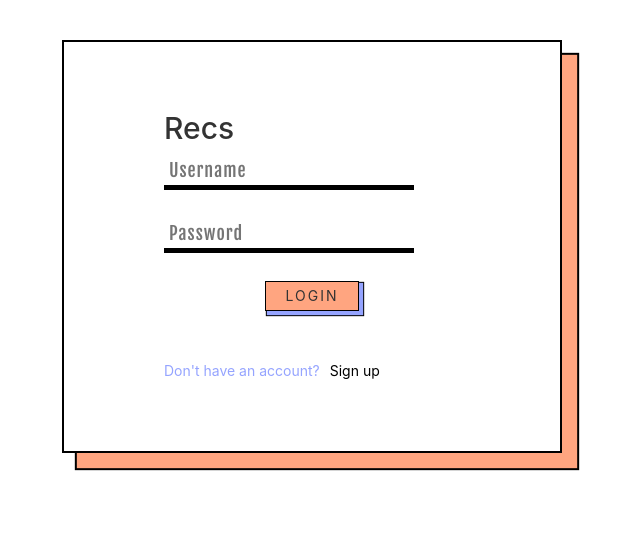
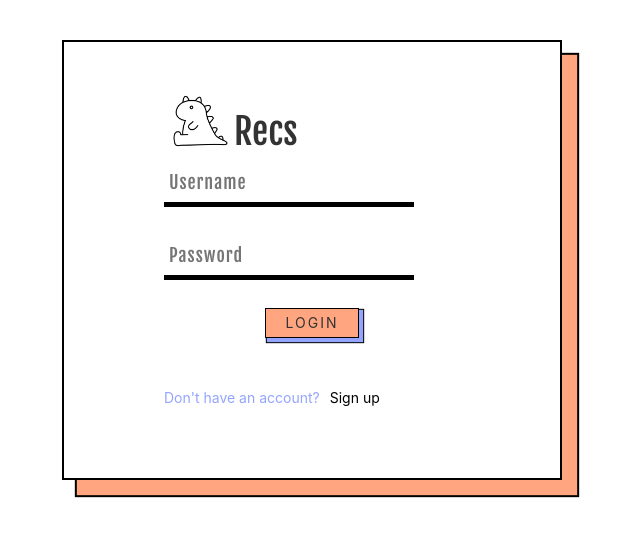
Before and after one commit to amandasakuma/Recs, a React (Create React App) app in the folder client/: page /login in a window 1280 px wide. Shown: the top 536 px of the page, without its empty margins (328-968 px from the left). Built offline with nearby package versions, Linux system fonts and the light colour scheme; no server answers.

Commit message:
debugging

```diff
--- a/client/src/App.js
+++ b/client/src/App.js
@@ -8,17 +8,11 @@ import Profile from "./Components/ProfilePages/Profile";
 import RecCard from "./Components/RecCard";
 import TagsContainer from "./Components/TagsContainer";
 
-
-
-
 function App() {
   const [posts, setPosts] = useState([])
   const [user, setUser] = useState("")
   const [loggedInUser, setLoggedInUser] = useState('')
-  const [liked, setLiked] = useState(false);
   const token = localStorage.getItem('token')
-  const [filteredPosts, setFilteredPosts] = useState("")
-  const [followFeed, setFollowFeed] = useState("")
 
 
   useEffect(() => {
@@ -106,17 +100,6 @@ let productsTag = posts.filter((post) => {
             posts={posts}
             loggedInUser={loggedInUser}/>}
           />
-
-          {/* <Route path="/tags/following"
-          element={<TagsContainer
-            tagFeed={followFeed}
-            posts={posts}
-            loggedInUser={loggedInUser}/>}
-          /> */}
-
-
-
-
         <Route path=":id" element= {<RecCard/>} />
         <Route path="/header" element= {location.pathname !== '/login' ? <Header user={user} setUser={setUser}/> :null} />
         <Route path={"/profile/:username/*"} element={<Profile posts={posts} loggedInUser={loggedInUser}/>} />
--- a/client/src/Components/CardEditor.js
+++ b/client/src/Components/CardEditor.js
@@ -14,7 +14,7 @@ export default function CardEditor({user}) {
     photo: "",
     tags: ""
   }
-    // const ref = useRef(null);
+
   let navigate = useNavigate();
 
   const [newPost, setNewPost] = useState(initialForm)
--- a/client/src/Components/LoginFlow/Header.js
+++ b/client/src/Components/LoginFlow/Header.js
@@ -1,8 +1,6 @@
 import React, {Fragment} from 'react'
 import {  NavLink, useParams, Link } from "react-router-dom"
 import logo from './logo.png'
-// import { Dropdown, Image } from 'semantic-ui-react'
-
 import MenuItem from 'react-bootstrap-dropdown-menu/dist/MenuItem';
 import DropdownMenu from 'react-bootstrap-dropdown-menu/dist/DropdownMenu';
 
@@ -43,11 +41,11 @@ console.log(user)
 
             <div className='menu'>
                 <DropdownMenu userName={user.username} position='left' triggerType='image' trigger={user.profile_pic}>
-                    <MenuItem text="Profile" location={`/profile/${user.id}/posts`}/>
+                    <MenuItem text="Profile" location={`/profile/${user.username}/posts`}/>
                     <MenuItem text="Your Recs" location={`/profile/${user.username}/posts`}/>
                     <MenuItem text="Saved Recs" location="/profile/me/posts"/>
                     <MenuItem type='separator' />
-                    <MenuItem text="Edit Profile" location={`/profile/${user.id}/about`}/>
+                    <MenuItem text="Edit Profile" location={`/profile/${user.username}/about`}/>
                     <MenuItem text="Logout" onClick = {handleLogout} />
                 </DropdownMenu>
             </div>
--- a/client/src/Components/LoginFlow/LoginForm.js
+++ b/client/src/Components/LoginFlow/LoginForm.js
@@ -1,5 +1,6 @@
 import React, {useState} from 'react'
 import { useNavigate } from "react-router-dom"
+import logo from './logo.png'
 
 export default function LoginForm({user, setUser}) {
 
@@ -38,9 +39,8 @@ export default function LoginForm({user, setUser}) {
 
   return (
    <form className="login-form" onSubmit = {handleLogin}>
-      {/* <img className="login-logo" src={logo} /> */}
-      <h2>Recs</h2>
-      {/* <label htmlFor="username">Username</label> */}
+      <img className="login-logo" src={logo} />
+      <h2 className='login-logo-h2' >Recs</h2>
       <input
         type="text"
         name="username"
@@ -48,7 +48,6 @@ export default function LoginForm({user, setUser}) {
         value={formData.username}
         onChange={handleChange}
       />
-      {/* <label htmlFor="password">Password</label> */}
       <input
         type="password"
         name="password"
--- a/client/src/Components/LoginFlow/SignupForm.js
+++ b/client/src/Components/LoginFlow/SignupForm.js
@@ -1,5 +1,6 @@
 import React, {useState} from 'react'
 import {useNavigate} from "react-router-dom"
+import logo from './logo.png'
 
 export default function SignupForm() {
   const intialForm = {
@@ -42,8 +43,8 @@ export default function SignupForm() {
 
   return (
     <form className="login-form" onSubmit={handleSignup}>
-      {/* <img className="login-logo" src={logo} /> */}
-      <h2>Recs</h2>
+      <img className="login-logo" src={logo} />
+      <h2 className="login-logo-h2">Recs</h2>
         {/* <label> Username </label> */}
             <input
                 type='text'
--- a/client/src/Components/ProfilePages/ProfileCard.js
+++ b/client/src/Components/ProfilePages/ProfileCard.js
@@ -104,6 +104,14 @@ export default function ProfileCard({post, user, loggedInUser}) {
 
               <input
                 type='text'
+                name='photo'
+                placeholder='photo'
+                defaultValue={photo}
+                onChange={handleEdit}
+            />
+
+              <input
+                type='text'
                 name='tags'
                 placeholder='tags'
                 defaultValue={tags}
--- a/client/src/Components/ProfilePages/ProfileNav.js
+++ b/client/src/Components/ProfilePages/ProfileNav.js
@@ -95,8 +95,8 @@ export default function ProfileNav({user, loggedInUser, params}) {
             }
             </> : null} */}
       <nav className='profile-nav'>
-          <Link to={`/profile/${user.id}/posts`}>Posts</Link>
-          <Link to={`/profile/${user.id}/about`}>About</Link>
+          <Link to={`/profile/${user.username}/posts`}>Posts</Link>
+          <Link to={`/profile/${user.username}/about`}>About</Link>
 
       </nav>
 <Outlet />
--- a/client/src/Components/RecCard.js
+++ b/client/src/Components/RecCard.js
@@ -48,7 +48,7 @@ export default function RecCard({post, loggedInUser, onLike, getLikes}) {
             <h2 id="card-hed">{hed}</h2>
 
             <p>{dek}</p>
-            <Link to={`/profile/${user.id}/posts`}>
+            <Link to={`/profile/${user.username}/posts`}>
               <img className="avatar" src={user.profile_pic} />
               <span>{user.username}</span>
             </Link>
--- a/client/src/index.css
+++ b/client/src/index.css
@@ -48,6 +48,18 @@ code {
   padding: 10px;
   border: 2px solid;
   box-shadow: 10px 10px 1px #ffa580, 10px 10px 1px 2px rgba(0,0,0,1);
+}
+
+.login-logo{
+  height: 70px;
+  margin-top: -40px;
+}
+
+.login-logo-h2 {
+  font-size: 36px;
+  font-family: 'Fjalla One';
+  display: inline-block;
+
 }
 
 .rec-photo {
@@ -223,7 +235,7 @@ code {
   font-size: 18px;
   font-family: 'Fjalla One';
   display: block;
-  line-height: 28px;
+  line-height: 38px;
   letter-spacing: 1px;
   margin-bottom: 28px;
   border: none;
```
Also changed, not shown: 2 other files (tests, documents, lock files or other folders).
